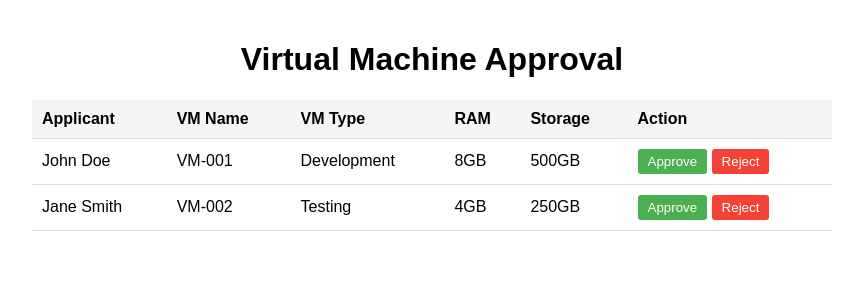
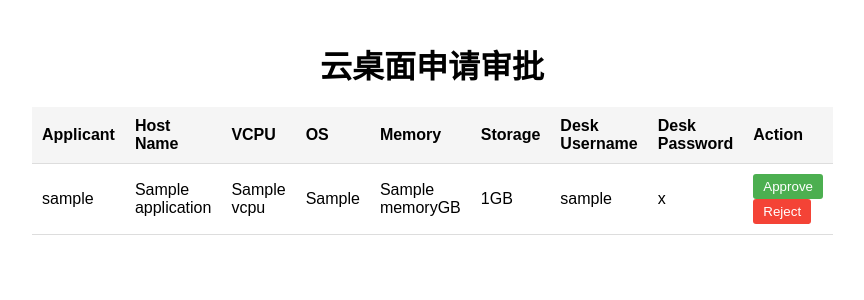
Before and after one commit to GJcoffee/Cloud-Desk, a Flask app: template templates/approval_dashboard.html in a window 1280 px wide. Shown: the top 300 px of the page, without its empty margins (208-1072 px from the left). Run offline with Flask 3, Linux system fonts and the light colour scheme; the template is opened without the code that fills it: most values are stand-ins (such as "Sample title", 1, 10 or a date in 2020).

Commit message:
云桌面审批

```diff
--- a/Blueprints/auth.py
+++ b/Blueprints/auth.py
@@ -2,7 +2,7 @@ import hashlib
 from flask import request, session, redirect, url_for, make_response, Blueprint, render_template
 from datetime import timedelta
 import datetime
-from utils.db_model import User
+from utils.db_model import User, DesktopApplication
 from conf.exsits import db
 from utils.time_utils import DateUtils
 
@@ -64,12 +64,12 @@ def approval_login():
         # 验证用户信息
         user = db.session.query(User).filter_by(username=username, password=password).first()
         if user:
-            if user.is_admin or session['username'] == 'root':
+            if user.is_admin or username == 'root':
                 # 管理员登录成功
                 session['username'] = user.username
                 session['is_admin'] = True
                 # 从数据库检索需要审批的数据
-                applications = db.session.query(DesktopApplication).filter_by(status=0).all()
+                applications = db.session.query(DesktopApplication).filter_by(approval_status=0).all()
                 return render_template('approval_dashboard.html', applications=applications)
         else:
             return
--- a/templates/approval_dashboard.html
+++ b/templates/approval_dashboard.html
@@ -1,7 +1,7 @@
 <!DOCTYPE html>
 <html>
 <head>
-    <title>Virtual Machine Approval</title>
+    <title>云桌面申请审批</title>
     <style>
         body {
             font-family: Arial, sans-serif;
@@ -17,6 +17,7 @@
 
         h1 {
             text-align: center;
+            margin-bottom: 20px;
         }
 
         table {
@@ -33,6 +34,7 @@
 
         th {
             background-color: #f5f5f5;
+            font-weight: bold;
         }
 
         .approve-button, .reject-button {
@@ -41,6 +43,7 @@
             border-radius: 3px;
             cursor: pointer;
             color: #fff;
+            transition: background-color 0.3s ease;
         }
 
         .approve-button {
@@ -50,48 +53,61 @@
         .reject-button {
             background-color: #f44336;
         }
+
+        .approve-button:hover, .reject-button:hover {
+            background-color: #45a049;
+        }
     </style>
 </head>
 <body>
     <div class="container">
-        <h1>Virtual Machine Approval</h1>
+        <h1>云桌面申请审批</h1>
         <table>
             <thead>
                 <tr>
                     <th>Applicant</th>
-                    <th>VM Name</th>
-                    <th>VM Type</th>
-                    <th>RAM</th>
+                    <th>Host Name</th>
+                    <th>VCPU</th>
+                    <th>OS</th>
+                    <th>Memory</th>
                     <th>Storage</th>
+                    <th>Desk Username</th>
+                    <th>Desk Password</th>
                     <th>Action</th>
                 </tr>
             </thead>
             <tbody>
+                {% for application in applications %}
                 <tr>
-                    <td>John Doe</td>
-                    <td>VM-001</td>
-                    <td>Development</td>
-                    <td>8GB</td>
-                    <td>500GB</td>
+                    <td>{{ application.username }}</td>
+                    <td>{{ application.vm_name }}</td>
+                    <td>{{ application.vcpu }}</td>
+                    <td>{{ application.os }}</td>
+                    <td>{{ application.memory }}GB</td>
+                    <td>{{ application.disk_size }}GB</td>
+                    <td>{{ application.desk_username }}</td>
+                    <td>{{ application.desk_password }}</td>
                     <td>
-                        <button class="approve-button">Approve</button>
-                        <button class="reject-button">Reject</button>
+                        <button class="approve-button" id="approve-{{ application.id }}">Approve</button>
+                        <button class="reject-button" id="reject-{{ application.id }}">Reject</button>
                     </td>
                 </tr>
-                <tr>
-                    <td>Jane Smith</td>
-                    <td>VM-002</td>
-                    <td>Testing</td>
-                    <td>4GB</td>
-                    <td>250GB</td>
-                    <td>
-                        <button class="approve-button">Approve</button>
-                        <button class="reject-button">Reject</button>
-                    </td>
-                </tr>
-                <!-- Add more rows for other VM applications -->
+                {% endfor %}
             </tbody>
         </table>
     </div>
+
+    <script>
+        // Add event listeners for approve and reject buttons
+        {% for application in applications %}
+        document.getElementById('approve-{{ application.id }}').addEventListener('click', function() {
+            // Handle approve action for application ID: {{ application.id }}
+        });
+
+        document.getElementById('reject-{{ application.id }}').addEventListener('click', function() {
+            // Handle reject action for application ID: {{ application.id }}
+        });
+        {% endfor %}
+    </script>
 </body>
 </html>
```
Also changed, not shown: Blueprints/vm.py (+21 -9 lines), apps/agent.py (+9 -8 lines), templates/vm_application.html (+4 -4 lines), utils/vm_utils.py (+42 -4 lines).
